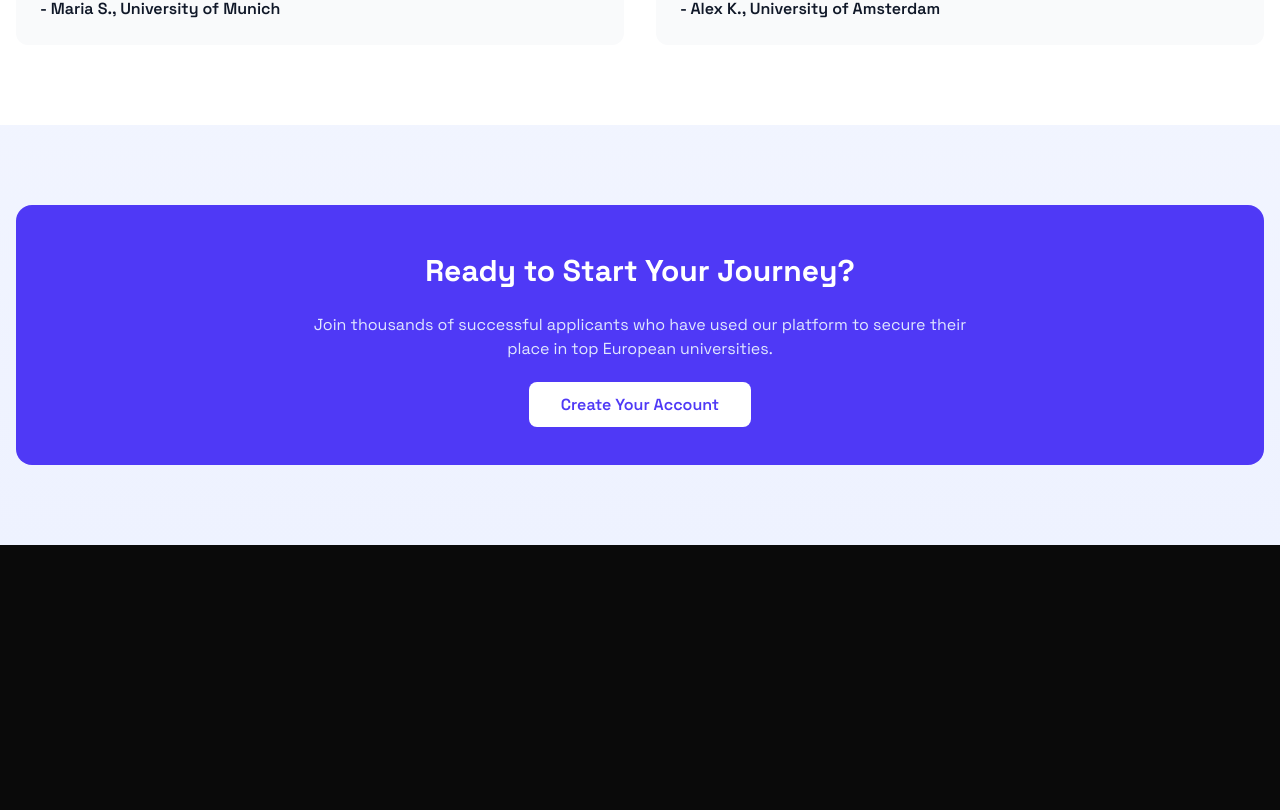
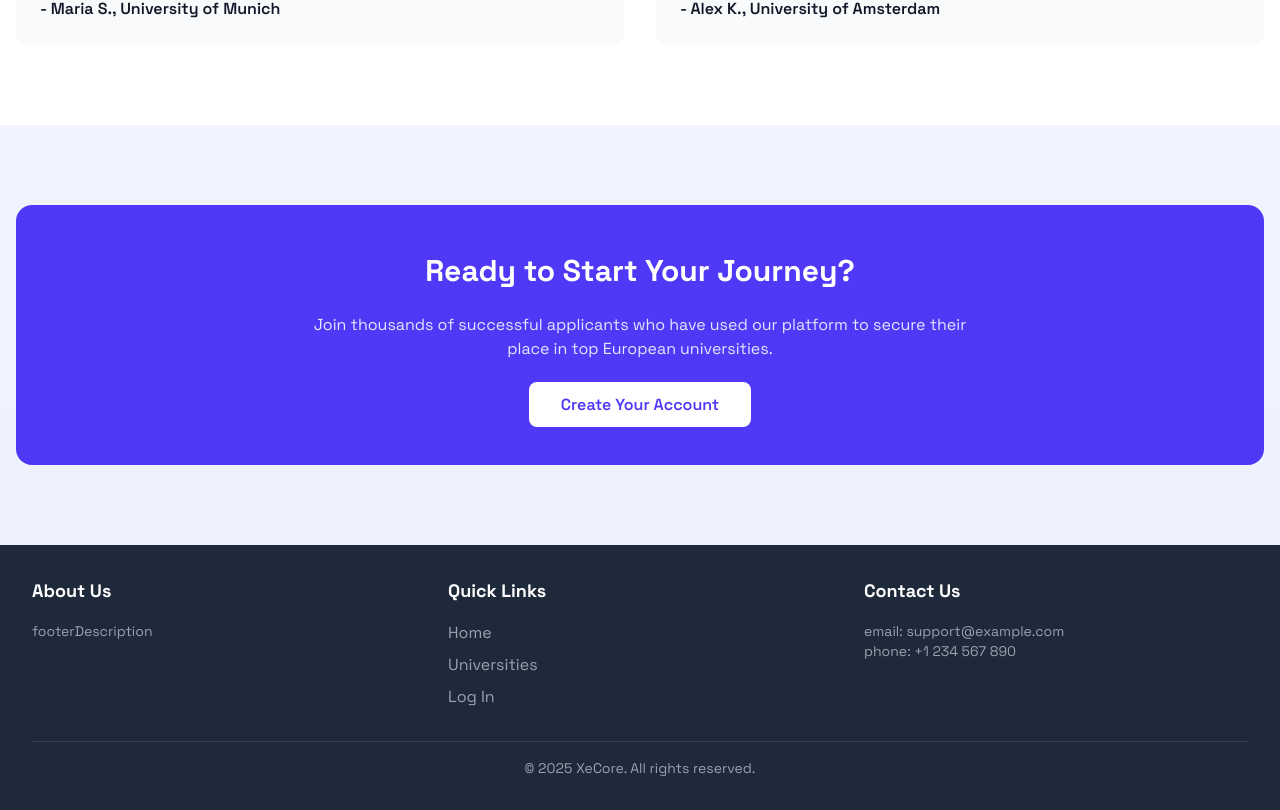
Before and after one commit to XyeCore/Appluni-Frontend, a React (Vite) app: page / in a window 1280 px wide. Shown: the part 1779-2589 px from the top of the page. Before the commit the page ends 2324 px from the top, so only its background shows below. Built offline with nearby package versions, Linux system fonts and the light colour scheme.

Commit message:
Update locales

```diff
--- a/src/App.jsx
+++ b/src/App.jsx
@@ -11,6 +11,7 @@ import { ScrollToTop } from "./components/ScrollToTop";
 import { AuthPage } from "./components/pages/AuthPage";
 import { Universities } from "./components/pages/Universities";
 import { isTokenExpired } from "./utils/jwtUtils" // Import the token expiration utility
+import Footer from "./components/Footer";
 
 // Boolean to check if the user is logged in localstorage
 
@@ -51,6 +52,7 @@ function App() {
           <Route path="/auth" element={<AuthPage />} />
         </Routes>
 
+        <Footer />
         <ScrollToTop />
       </div>
     </Router>
--- /dev/null
+++ b/src/components/Footer.jsx
@@ -0,0 +1,64 @@
+import React from 'react';
+import { Link } from 'react-router-dom';
+import { useTranslation } from 'react-i18next';
+
+const Footer = () => {
+  const { t } = useTranslation();
+
+  return (
+    <footer className="bg-gray-800 text-white py-8">
+      <div className="max-w-7xl mx-auto px-4 sm:px-6 lg:px-8">
+        <div className="grid grid-cols-1 md:grid-cols-3 gap-8">
+          {/* About Section */}
+          <div>
+            <h3 className="text-lg font-bold mb-4">{t('aboutUs')}</h3>
+            <p className="text-sm text-gray-400">
+              {t('footerDescription')}
+            </p>
+          </div>
+
+          {/* Quick Links */}
+          <div>
+            <h3 className="text-lg font-bold mb-4">{t('quickLinks')}</h3>
+            <ul className="space-y-2">
+              <li>
+                <Link to="/" className="text-gray-400 hover:text-indigo-400">
+                  {t('home')}
+                </Link>
+              </li>
+              <li>
+                <Link to="/universities" className="text-gray-400 hover:text-indigo-400">
+                  {t('universities')}
+                </Link>
+              </li>
+              <li>
+                <Link to="/auth" className="text-gray-400 hover:text-indigo-400">
+                  {t('login')}
+                </Link>
+              </li>
+            </ul>
+          </div>
+
+          {/* Contact Section */}
+          <div>
+            <h3 className="text-lg font-bold mb-4">{t('contactUs')}</h3>
+            <p className="text-sm text-gray-400">
+              {t('email')}: support@example.com
+            </p>
+            <p className="text-sm text-gray-400">
+              {t('phone')}: +1 234 567 890
+            </p>
+          </div>
+        </div>
+
+        <div className="mt-8 border-t border-gray-700 pt-4 text-center">
+          <p className="text-sm text-gray-400">
+            &copy; {new Date().getFullYear()} XeCore. {t('allRightsReserved')}.
+          </p>
+        </div>
+      </div>
+    </footer>
+  );
+};
+
+export default Footer;
--- a/src/components/pages/Home.jsx
+++ b/src/components/pages/Home.jsx
@@ -2,30 +2,36 @@ import { Link } from 'react-router-dom';
 import { RevealOnScroll } from '../RevealOnScroll';
 import { Carousel } from '../Carousel';
 import { isLoggedIn } from '../../App';
+import { useTranslation } from 'react-i18next';
+
+
+
+export const Home = () => {
+  const { t } = useTranslation();
 
   const carouselItems = [
     {
       image: 'https://braincity.berlin/fileadmin/user_upload/tuberlin-bibliothek--tu-berlin-dahl-1000.jpg',
       alt: 'Slide 1',
-    title: 'Your Gateway to European Universities',
-    description: 'Streamline your university application process with our comprehensive platform. Get expert guidance, track your applications, and increase your chances of admission.'
+      title: t('carousel.title1'),
+      description: t('carousel.description1')
     },
     {
       image: 'https://fel.cvut.cz/dokumenty/1167/image-thumb__1167__BoxCtaImage/2022_06_fel_dejvice_kampus_exterier_noc_bezlidi_03.jpg',
       alt: 'Slide 2',
-    title: 'Explore Top Universities',
-    description: 'Discover a wide range of programs and institutions across Europe. Find the perfect fit for your academic and career goals.'
+      title: t('carousel.title2'),
+      description: t('carousel.description2')
     },
     {
       image: 'https://www.ls.tum.de/fileadmin/w00bww/ls/bilder/research/hef-mit-bruecke-slider.jpg',
       alt: 'Slide 3',
-    title: 'Join a Global Community',
-    description: 'Connect with students and alumni from around the world. Build a network that supports your growth and success.'
-  },
+      title: t('carousel.title3'),
+      description: t('carousel.description3')
+    }
   ];
 
-export const Home = () => {
   return (
+
 
     <div className="min-h-screen bg-gradient-to-b from-white to-indigo-50 -z-2">
 
--- a/src/locales/az.json
+++ b/src/locales/az.json
@@ -5,10 +5,26 @@
     "auth": "Qeydiyyatdan keç",
     "dashboard": "İdarə paneli",
     "getStarted": "Başla",
-  "exploreUniversities": "Universitetləri araşdırın",
+    "exploreUniversities": "Universitetlər",
     "needAccount": "Hesab lazımdır? Qeydiyyatdan keçin",
     "alreadyHaveAccount": "Artıq hesabınız var? Daxil olun",
     "trackApplications": "Universitet müraciətlərinizi bir yerdə izləyin və idarə edin.",
     "explorePrograms": "Aşağıda universitetləri və onların proqramlarını araşdırın.",
-  "continueWithGoogle": "Google ilə davam edin"
+    "continueWithGoogle": "Google ilə davam edin",
+    "allRightsReserved": "Bütün hüquqlar qorunur",
+    "privacyPolicy": "Məxfilik Siyasəti",
+    "quickLinks": "Tez keçidlər",
+    "aboutUs": "Haqqımızda",
+    "contactUs": "Bizimlə əlaqə",
+    "home": "Ana səhifə",
+    "universities": "Universitetlər",
+    "programs": "Proqramlar",
+    "carousel": {
+        "title1": "Universitetləri kəşf edin",
+        "title2": "Top Universitetləri kəşf edin",
+        "title3": "Qlobal icmaya qoşulun",
+        "description1": "Avropada geniş çeşiddə universitetlər və proqramlar kəşf edin. Akademik və karyera məqsədləriniz üçün mükəmməl uyğunluğu tapın.",
+        "description2": "Avropada geniş çeşiddə proqramlar və müəssisələr kəşf edin. Akademik və karyera məqsədləriniz üçün mükəmməl uyğunluğu tapın.",
+        "description3": "Dünyanın dörd bir yanından tələbələrlə və mütəxəssislərlə əlaqə qurun. Təcrübələri, fikirləri və imkanları paylaşın."
         }
+}
--- a/src/locales/en.json
+++ b/src/locales/en.json
@@ -10,5 +10,27 @@
     "alreadyHaveAccount": "Already have an account? Sign in",
     "trackApplications": "Track and manage your university applications in one place.",
     "explorePrograms": "Explore the universities and their programs below.",
-  "continueWithGoogle": "Continue with Google"
+    "continueWithGoogle": "Continue with Google",
+    "allRightsReserved": "All rights reserved",
+    "privacyPolicy": "Privacy Policy",
+    "quickLinks": "Quick Links",
+    "aboutUs": "About Us",
+    "contactUs": "Contact Us",
+    "home": "Home",
+    "universities": "Universities",
+    "programs": "Programs",
+    "carousel": {
+        "title1": "Explore Universities",
+        "title2": "Explore Top Universities",
+        "title3": "Join a Global Community",
+        "description1": "Discover a wide range of universities and programs across Europe. Find the perfect fit for your academic and career goals.",
+        "description2": "Discover a wide range of programs and institutions across Europe. Find the perfect fit for your academic and career goals.",
+        "description3": "Connect with students and professionals from around the world. Share experiences, insights, and opportunities."
+    },
+
+    "exploreTopUniversities": "",
+    "exploreTopUniversitiesDscr":"Discover a wide range of programs and institutions across Europe. Find the perfect fit for your academic and career goals.",
+    "joinGlobalCommunity": "Join a global community",
+    "joinGlobalCommunityDscr":"Connect with students and professionals from around the world. Share experiences, insights, and opportunities."
+
 }
--- a/src/locales/ru.json
+++ b/src/locales/ru.json
@@ -6,10 +6,28 @@
     "dashboard": "Панель управления",
     "auth": "Регистрация",
     "getStarted": "Начать",
-  "exploreUniversities": "Исследовать университеты",
+    "exploreUniversities": "Доступные ВУЗы",
     "needAccount": "Нужна учетная запись? Зарегистрируйтесь",
     "alreadyHaveAccount": "Уже есть учетная запись? Войдите",
     "trackApplications": "Отслеживайте и управляйте своими заявками в одном месте.",
     "explorePrograms": "Изучите университеты и их программы ниже.",
-  "continueWithGoogle": "Продолжить с Google"
+    "continueWithGoogle": "Продолжить с Google",
+    "allRightsReserved": "Все права защищены",
+    "privacyPolicy": "Политика конфиденциальности",
+    "quickLinks": "Быстрые ссылки",
+    "aboutUs": "О нас",
+    "contactUs": "Связаться с нами",
+    "home": "Главная",
+    "universities": "Университеты",
+    "programs": "Программы",
+    "university": "Университет",
+    "program": "Программа",
+    "carousel": {
+            "title1": "Изучите университеты",
+            "title2": "Изучите лучшие университеты",
+            "title3": "Присоединяйтесь к глобальному сообществу",
+            "description1": "Откройте для себя широкий выбор университетов и программ в Европе. Найдите идеальное соответствие вашим академическим и карьерным целям.",
+            "description2": "Откройте для себя широкий выбор программ и учреждений в Европе. Найдите идеальное соответствие вашим академическим и карьерным целям.",
+            "description3": "Свяжитесь со студентами и профессионалами со всего мира. Делитесь опытом, мнениями и возможностями."
         }
+}
```
Lines whose indentation alone changed are shown as unchanged.
